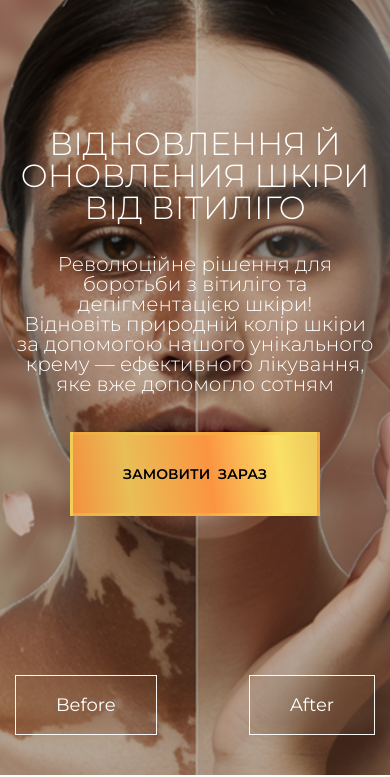
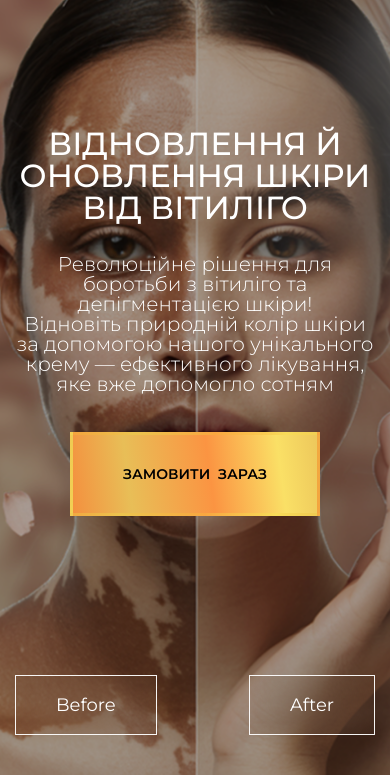
Before and after one commit to Vladfrostyy/vhhvjhvh, a plain HTML site: page index.html in a window 390 px wide. Shown: the part 101-878 px from the top of the page. Drawn offline with Linux system fonts and the light colour scheme.

Commit message:
Add files via upload

```diff
--- a/css/main.css
+++ b/css/main.css
@@ -148,7 +148,7 @@ a {
   justify-content: center;
 }
 .main__title {
-  font-weight: 300;
+  font-weight: 500;
   font-size: 64px;
   line-height: 100%;
   letter-spacing: 0%;
@@ -686,6 +686,6 @@ color: #fff;
       font-size: 32px;
     }
     .main__bg img{
-      filter: brightness(80%);
+      filter: brightness(70%);
     }
   }
--- a/index.html
+++ b/index.html
@@ -23,7 +23,7 @@
        <section class="page__main">
         <div class="main__container _container">
             <div class="main__body">
-                <h1 class="main__title">Відновлення й оновления шкіри від вітиліго</h1>
+                <h1 class="main__title">Відновлення й оновлення шкіри від вітиліго</h1>
                 <p class="main__text">Революційне рішення для боротьби з вітиліго та депігментацією шкіри!<br>Відновіть природній колір шкіри за допомогою нашого унікального крему — ефективного лікування, яке вже допомогло сотням</p>
                 <div style="margin-top: 40px;"><a href="#form" class="main__button">Замовити  зараз</a></div>
             </div>
```
